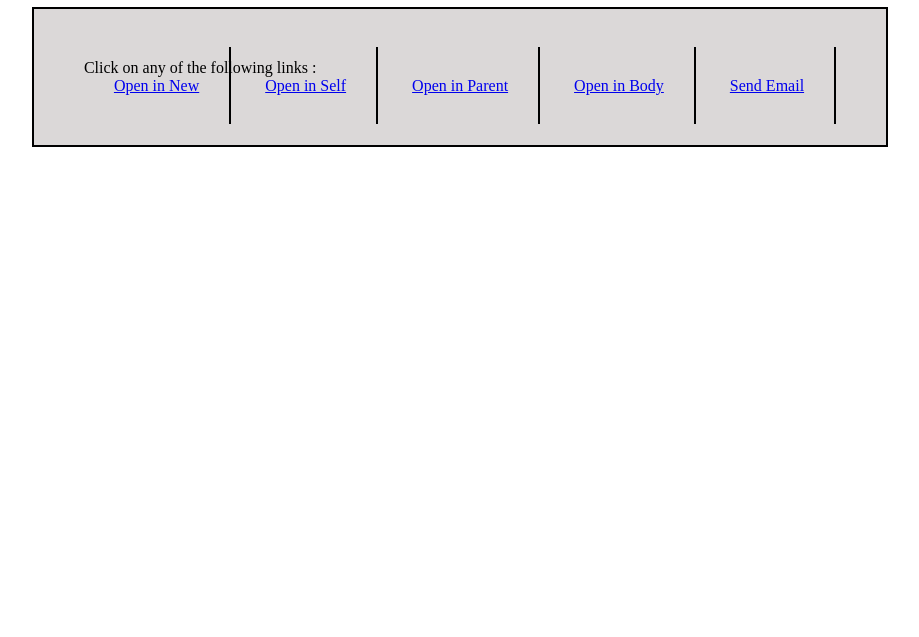
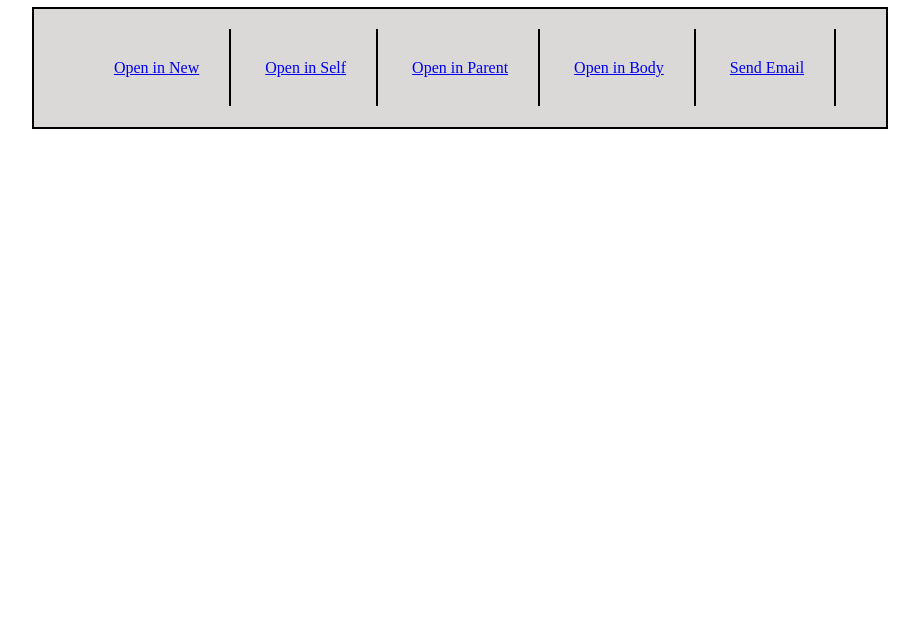
Before and after one commit to Aryan10Mars/Ethnus_MERN_Task1, a plain HTML site: page task3.html in a window 1280 px wide. Shown: the part 163-800 px from the top of the page, without its empty margins (180-1099 px from the left). Drawn offline with Linux system fonts and the light colour scheme.

Commit message:
Update task3.html

```diff
--- a/task3.html
+++ b/task3.html
@@ -33,7 +33,6 @@
     <h1>Task-3</h1>
     <h1>Aryan Sharma 21BBS0106</h1>
     <div class="tableTask">
-        <div>Click on any of the following links : </div>
         <a href="https://www.google.com" target="_blank">Open in New</a>
         <a href="https://www.google.com" target="_self">Open in Self</a>
         <a href="https://www.google.com" target="_parent">Open in Parent</a>
```
